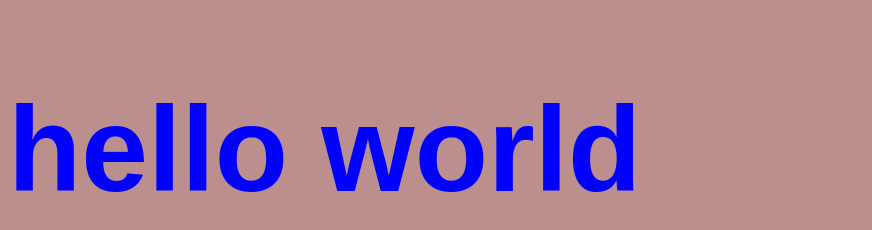
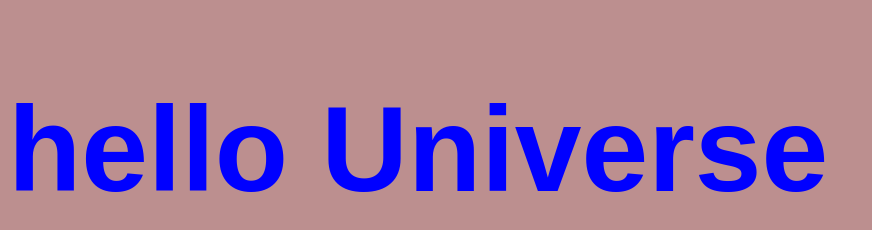
Before and after one commit to AaratiAkkapeddi/test-repository, a plain HTML site: page index.html in a window 1280 px wide. Shown: the whole page, without its empty margins (0-872 px from the left). Drawn offline with Linux system fonts and the light colour scheme.

Commit message:
updates text on homepage from world to universe

```diff
--- a/index.html
+++ b/index.html
@@ -8,6 +8,6 @@
     <link rel="stylesheet" href="styles.css">
 </head>
 <body>
-    <h1>hello world</h1>
+    <h1>hello Universe</h1>
 </body>
 </html>
```
